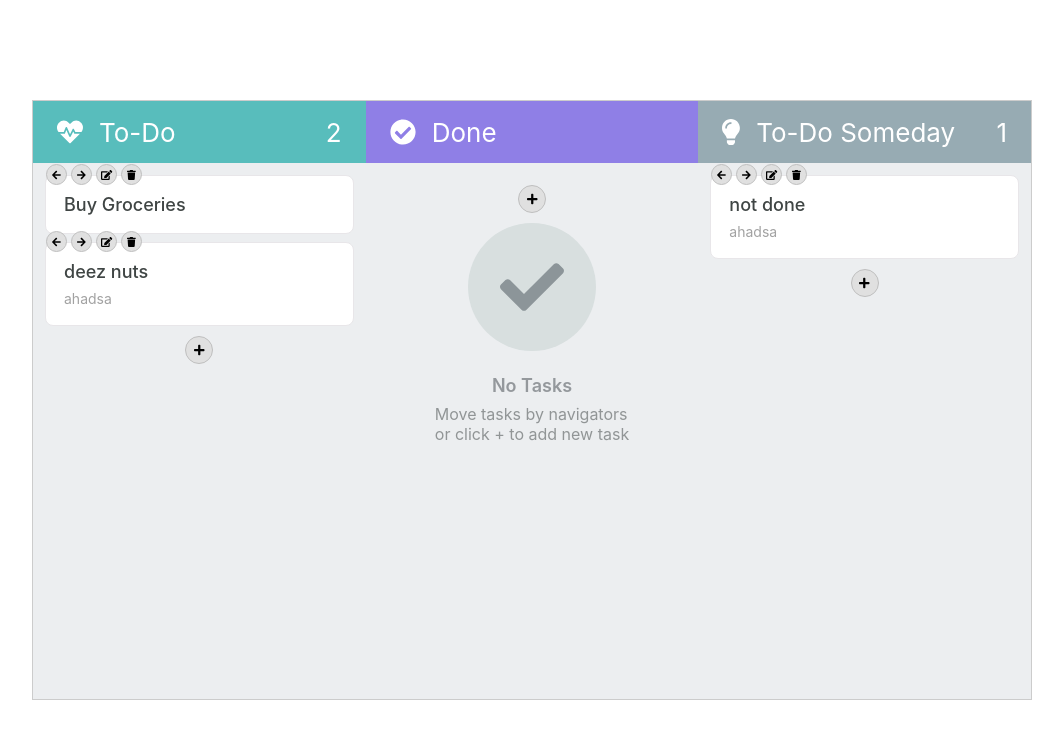
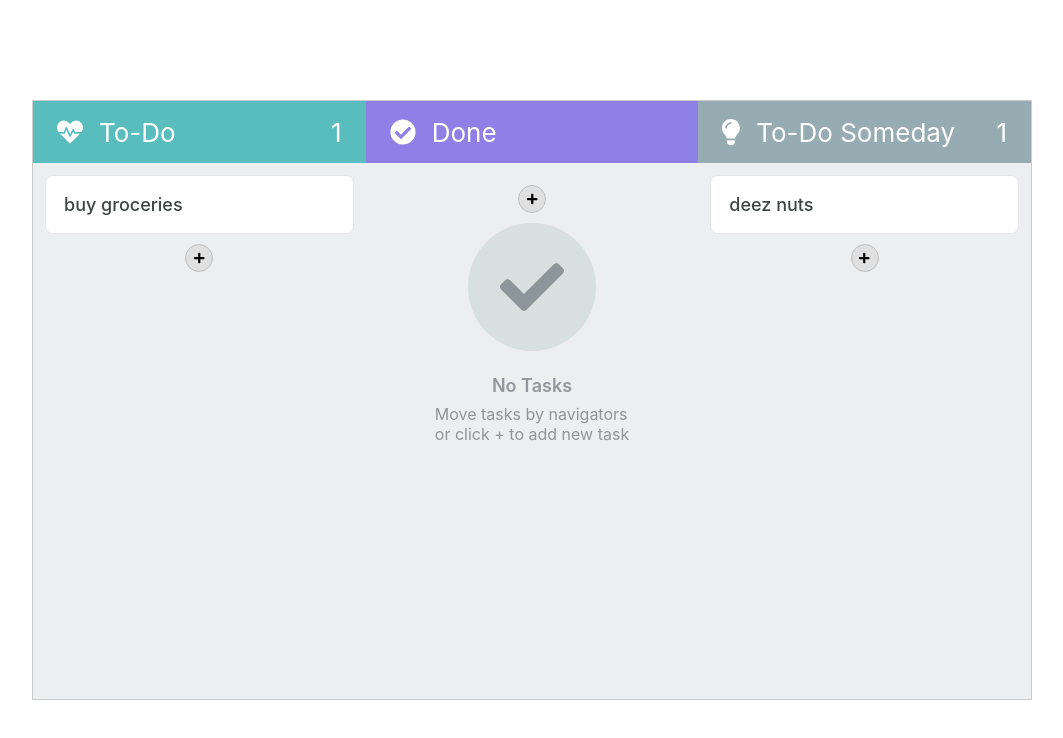
Before and after one commit to erenkulaksiz/todo-react, a React (Create React App) app: page / in a window 1280 px wide. Shown: the top 738 px of the page, without its empty margins (108-1171 px from the left). Built offline with nearby package versions, Linux system fonts and the light colour scheme.

Commit message:
fixed bugs & added new features

```diff
--- a/src/index.jsx
+++ b/src/index.jsx
@@ -3,7 +3,7 @@ import ReactDOM from 'react-dom';
 import './styles/globals.scss';
 
 import { createStore } from 'redux';
-import todostate from './reducers/index.js';
+import reducer from './reducers/index.js';
 
 import styles from './styles/todoapp.module.scss';
 import { FontAwesomeIcon } from '@fortawesome/react-fontawesome';
@@ -14,13 +14,14 @@ import Card from './modules/card/card.jsx';
 import AddTaskBtn from './modules/addtask/addtask.jsx';
 import AddBanner from './modules/addbanner/addbanner.jsx';
 
-const store = createStore(todostate)
+const store = createStore(reducer)
 
 class TodoApp extends Component {
 
   render() {
 
     const editMode = (taskId) => {
+        console.log("edit mode: "+taskId);
         store.dispatch({ type: 'EDIT_MODE', payload: taskId });
     }
 
@@ -49,10 +50,12 @@ class TodoApp extends Component {
 
     const todoTasks = [], laterTasks = [], doneTasks = [];
 
-    store.getState().map(function(task, index){
+    console.log(store.getState());
+
+    store.getState().tasks.map(function(task, index){
         switch(task.taskTarget){
             case 0:
-                if(store.getState()[0].editing && index == store.getState()[0].id){
+                if(store.getState().edit.editing && index == store.getState().edit.id){
                     // Editing
                     todoTasks.push(<Card
                         key={index}
@@ -69,11 +72,11 @@ class TodoApp extends Component {
                         onEditClick={() => {editMode(index)}}
                         isEditing={false}
                         onMove={(side) => {changeTarget(side, index)}}
-                        onDelTask={() => {delTask(index)}} />); /* index instead of id */
+                        onDelTask={() => {delTask(index)}} />);
                 }
             break;
             case 1:
-                if(store.getState()[0].editing && index == store.getState()[0].id){
+                if(store.getState().edit.editing && index == store.getState().edit.id){
                     // Editing
                     doneTasks.push(<Card
                         key={index}
@@ -90,11 +93,11 @@ class TodoApp extends Component {
                         onEditClick={() => {editMode(index)}}
                         isEditing={false}
                         onMove={(side) => {changeTarget(side, index)}}
-                        onDelTask={() => {delTask(index)}} />); /* index instead of id */
+                        onDelTask={() => {delTask(index)}} />);
                 }
             break;
             case 2:
-                if(store.getState()[0].editing && index == store.getState()[0].id){
+                if(store.getState().edit.editing && index == store.getState().edit.id){
                     // Editing
                     laterTasks.push(<Card
                         key={index}
@@ -111,7 +114,7 @@ class TodoApp extends Component {
                         onEditClick={() => {editMode(index)}}
                         isEditing={false}
                         onMove={(side) => {changeTarget(side, index)}}
-                        onDelTask={() => {delTask(index)}} />); /* index instead of id */
+                        onDelTask={() => {delTask(index)}} />);
                 }
             break;
         }
--- a/src/modules/addtask/addtask.jsx
+++ b/src/modules/addtask/addtask.jsx
@@ -5,8 +5,6 @@ import { FontAwesomeIcon } from '@fortawesome/react-fontawesome'
 import { faPlus } from '@fortawesome/free-solid-svg-icons'
 
 class AddTask extends Component {
-
-
     render (){
         const { onAddTask } = this.props
         return (
--- a/src/modules/card/card.jsx
+++ b/src/modules/card/card.jsx
@@ -10,6 +10,7 @@ class Card extends Component {
         this.state = {
             title: null,
             desc: null,
+            isHovered: null
         };
     }
     handleChange = (event) => {
@@ -24,7 +25,7 @@ class Card extends Component {
              onDelTask,
              onSubmit,
              onCancel,
-             onMove
+             onMove,
         } = this.props
 
         const data = {
@@ -52,8 +53,8 @@ class Card extends Component {
             )
         }else{
             return(
-                <div className={styles.card}>
-                    <div className={styles.card__controls_hover}>
+                <div className={styles.card} onMouseEnter={() => {this.setState({isHovered: true})}} onMouseLeave={() => {this.setState({isHovered: false})}}>
+                    <div className={this.state.isHovered ? styles.card__controls_hover : styles.card__controls}>
                         <a href='#' onClick={() => {onMove('left')}} className={styles.navIcon}><FontAwesomeIcon icon={faArrowLeft}/></a>
                         <a href='#' onClick={() => {onMove('right')}} className={styles.navIcon}><FontAwesomeIcon icon={faArrowRight}/></a>
                         <a href='#' onClick={onEditClick} className={styles.navIcon}><FontAwesomeIcon icon={faEdit} /></a>
@@ -80,7 +81,7 @@ Card.propTypes = {
     onDelTask: PropTypes.func,
     onCancel: PropTypes.func,
     onSubmit: PropTypes.func,
-    onMove: PropTypes.func
+    onMove: PropTypes.func,
 }
 
 export default Card
--- a/src/reducers/index.js
+++ b/src/reducers/index.js
@@ -1,33 +1,25 @@
 
-
-const defaultState = [
-  {
+const defaultState = {
+  tasks: [
+    {
+      taskName: "buy groceries",
+      taskDesc: "",
+      taskTarget: 0
+    },
+    {
+      taskName: "deez nuts",
+      taskDesc: "",
+      taskTarget: 2,
+    }
+  ],
+  edit: {
     editing: false,
     id: 0,
-  },
-  {
-    id: 1,
-    taskName: "Buy Groceries",
-    taskDesc: "",
-    taskTarget: 0,
-  },
-  {
-    id: 2,
-    taskName: "deez nuts",
-    taskDesc: "ahadsa",
-    taskTarget: 0,
-  },
-  {
-    id: 3,
-    taskName: "not done",
-    taskDesc: "ahadsa",
-    taskTarget: 2,
   }
-]
+}
 
 const addTaskDefault = (target) => {
   const gerkcanbuven = {
-    id: 4,
     taskName: "Title",
     taskDesc: "Description",
     taskTarget: target
@@ -38,7 +30,9 @@ const addTaskDefault = (target) => {
 export default (state = defaultState, action) => {
   switch (action.type) {
     case 'ADD_TASK':
-      return [...state, addTaskDefault(action.payload)];
+      let bmw320ci = {...state};
+      bmw320ci.tasks.push(addTaskDefault(action.payload));
+      return bmw320ci /*[...state.tasks, addTaskDefault(action.payload)];*/
     case 'DEL_TASK':
 
       /* id ile sil
@@ -50,39 +44,37 @@ export default (state = defaultState, action) => {
         }
       })
       */
-
       // indexe göre sil
-
-      let newState = [...state];
-      newState.splice(action.payload, 1);
-
-      console.log(newState);
-      return newState
+      let newTasks = {...state};
+      newTasks.tasks.splice(action.payload, 1);
+      console.log(newTasks);
+      return newTasks
+    case 'CHANGE_TARGET':
+      if(action.payload.target == 'left'){
+        console.log(state.tasks[action.payload.id].taskTarget);
+        if(state.tasks[action.payload.id].taskTarget > 0){
+          state.tasks[action.payload.id].taskTarget--;
+        }
+      }else if(action.payload.target == 'right'){
+        if(state.tasks[action.payload.id].taskTarget < 2){
+          state.tasks[action.payload.id].taskTarget++;
+        }
+      }
+      return state
     case 'EDIT_MODE':
-      state[0].editing = !state[0].editing;
-      state[0].id = action.payload;
+      console.log("inside edit mode");
+      state.edit.editing = !state.edit.editing;
+      state.edit.id = action.payload;
       return state
     case 'EDIT_SUBMIT':
       console.log(action.payload.id);
       if(action.payload.data.title){
-        state[action.payload.id].taskName = action.payload.data.title;
+        state.tasks[action.payload.id].taskName = action.payload.data.title;
         console.log("changed title to: "+action.payload.data.title);
       }
       if(action.payload.data.desc){
-        state[action.payload.id].taskDesc = action.payload.data.desc;
+        state.tasks[action.payload.id].taskDesc = action.payload.data.desc;
         console.log("changed desc to: "+action.payload.data.desc);
-      }
-      return state
-    case 'CHANGE_TARGET':
-      if(action.payload.target == 'left'){
-        console.log(state[action.payload.id].taskTarget);
-        if(state[action.payload.id].taskTarget > 0){
-          state[action.payload.id].taskTarget--;
-        }
-      }else if(action.payload.target == 'right'){
-        if(state[action.payload.id].taskTarget < 2){
-          state[action.payload.id].taskTarget++;
-        }
       }
       return state
     default:
```
Also changed, not shown: 1 other file (tests, documents, lock files or other folders).
